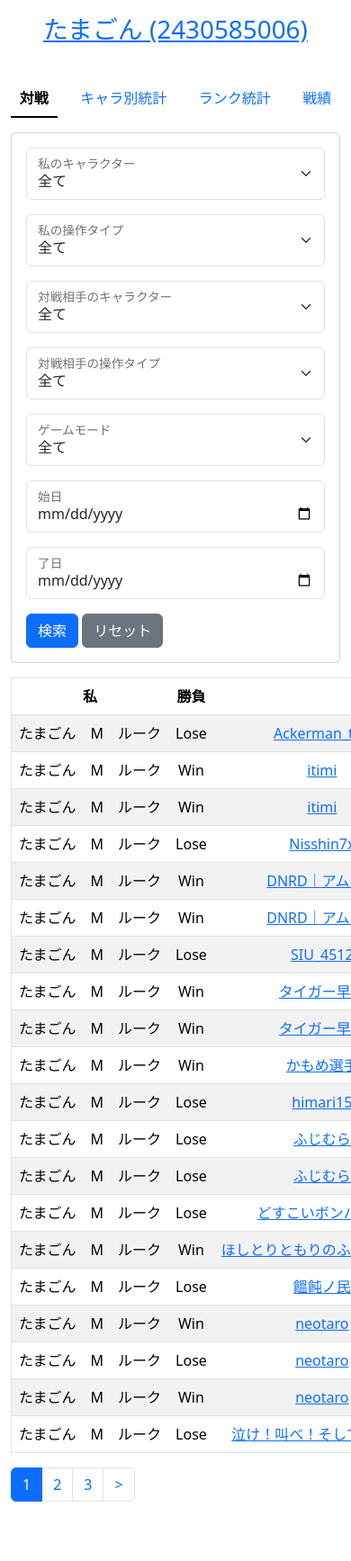
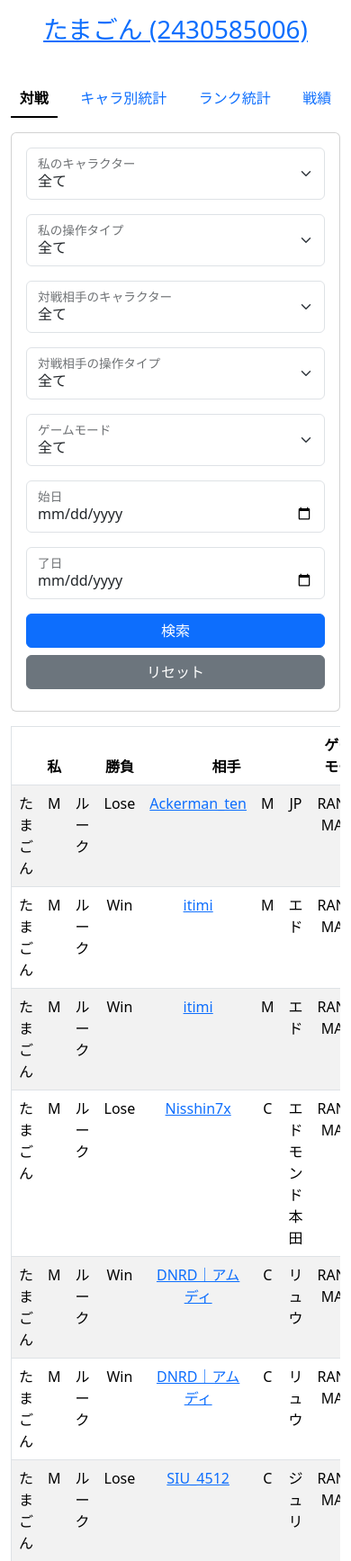
Before and after one commit to KAKKY4876/SF6_records, a FastAPI app: page /2430585006/battle_logs in a window 390 px wide; the page is wider, and only the part inside the window is pictured. Shown: the top 1735 px of that part at 90% size. Before the commit the page ends 1669 px from the top of that part, so only its background shows below. Run offline with FastAPI, Linux system fonts and the light colour scheme; data comes from the database, SQL or seed files in the repository; some libraries are stand-ins or nearby versions.

Commit message:
smartphone

```diff
--- a/templates/battle_logs.html
+++ b/templates/battle_logs.html
@@ -3,6 +3,7 @@
 
 <head>
     <meta charset="UTF-8">
+    <meta name="viewport" content="width=device-width, initial-scale=1.0">
     <title>SF6 Records</title>
     <link rel="icon" href="/static/favicon.ico">
 
@@ -12,7 +13,7 @@
     <link rel="stylesheet" href="https://cdn.jsdelivr.net/npm/bootstrap-icons@1.13.1/font/bootstrap-icons.css" />
 </head>
 
-<body vh-100 d-flex flex-column>
+<body class="vh-100 d-flex flex-column">
     <main id="main" class="container my-3 flex-fill">
         <h1 class="text-center mb-4">
             <a id="player_link" target="_blank"></a>
@@ -150,30 +151,28 @@
                         </div>
                         <div class="col-md-3 mb-3">
                             <div class="form-floating">
-                                <input class="form-control" value="" type="date" name="played_from"
-                                    id="played_from" />
+                                <input class="form-control" value="" type="date" name="played_from" id="played_from" />
                                 <label for="played_from">始日</label>
                             </div>
                         </div>
                         <div class="col-md-3 mb-3">
                             <div class="form-floating">
-                                <input class="form-control" value="" type="date" name="played_to"
-                                    id="played_to" />
+                                <input class="form-control" value="" type="date" name="played_to" id="played_to" />
                                 <label for="played_to">了日</label>
                             </div>
                         </div>
                     </div>
                     <div class="row">
                         <div class="col">
-                            <input type="submit" name="" value="検索" class="btn btn-primary" data-disable-with="検索" />
-                            <a data-turbo-prefetch="false" class="btn btn-secondary"
+                            <input type="submit" name="" value="検索" class="btn btn-primary w-100 mb-2" data-disable-with="検索" />
+                            <a data-turbo-prefetch="false" class="btn btn-secondary w-100 mb-2"
                                 href="/{player_id}/battle_logs">リセット</a>
                         </div>
                     </div>
                 </form>
             </div>
-
-            <table border="1" id="table" class="table table-striped text-center text-nowrap">
+            <div class="table-responsive">
+                <table border="1" id="table" class="table table-striped text-center">
                     <thead>
                         <th colspan="3">私</th>
                         <th>勝負</th>
@@ -320,6 +319,7 @@
                 <nav class="pagy-bootstrap series-nav" aria-label="Pages">
                     <ul class="pagination" id="pagination"></ul>
                 </nav>
+            </div>
         </turbo-frame>
     </main>
 
```
Lines whose indentation alone changed are shown as unchanged.
